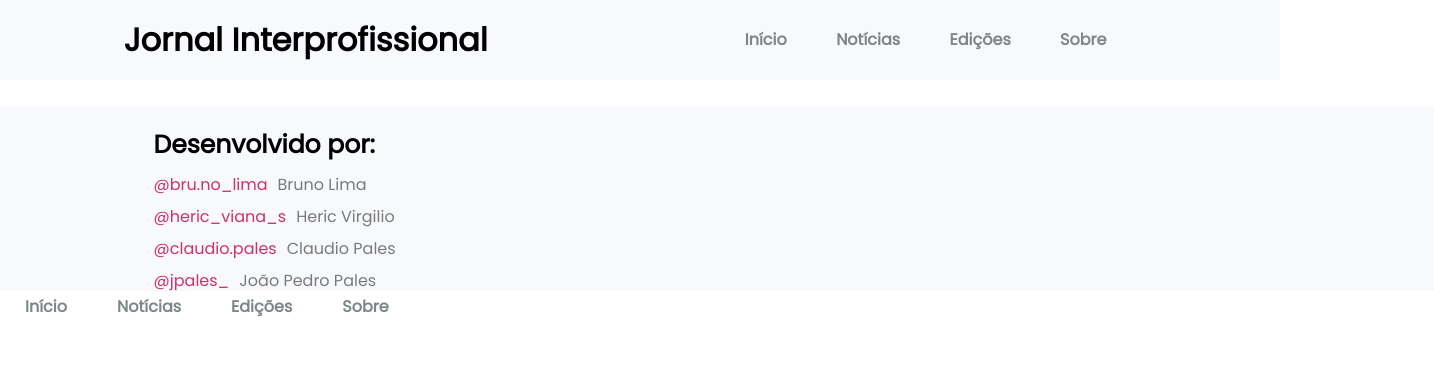
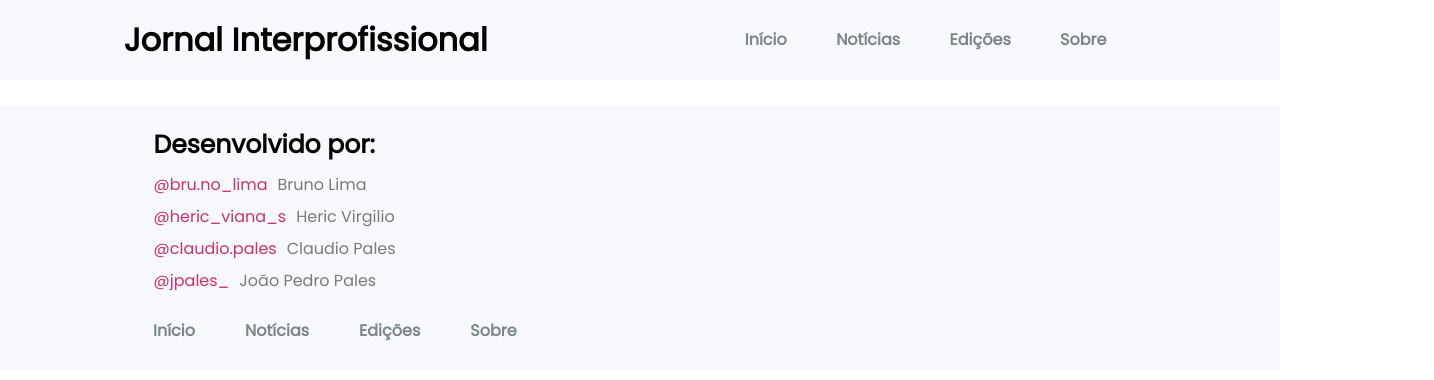
Before and after one commit to HericVirgilio/jornal-interprofissional-front-end, a Next.js app: page / in a window 1280 px wide. Shown: the top 380 px of the page, 1434 px wide, since content can reach past the window. Built offline with nearby package versions, Linux system fonts and the light colour scheme.

Commit message:
Correção na dimensão lateral do rodapé

```diff
--- a/src/footer/style.css
+++ b/src/footer/style.css
@@ -11,7 +11,6 @@
     left: 0;
     flex-direction: column;
     height: 20vh;
-    width: 100%;
     padding: 2% 0% 0% 12%;
     justify-content: center;
 }
@@ -32,7 +31,7 @@ li a{
     padding-right: 10px;
 }
 
-.footer{
+.menu{
     background-color: #f7f9fd;
     display: flex;
     position: relative;
@@ -40,6 +39,5 @@ li a{
     left: 0;
     align-items: center;
     height: 10vh;
-    width: 100%;
     padding-left: 10%;
 }
```
